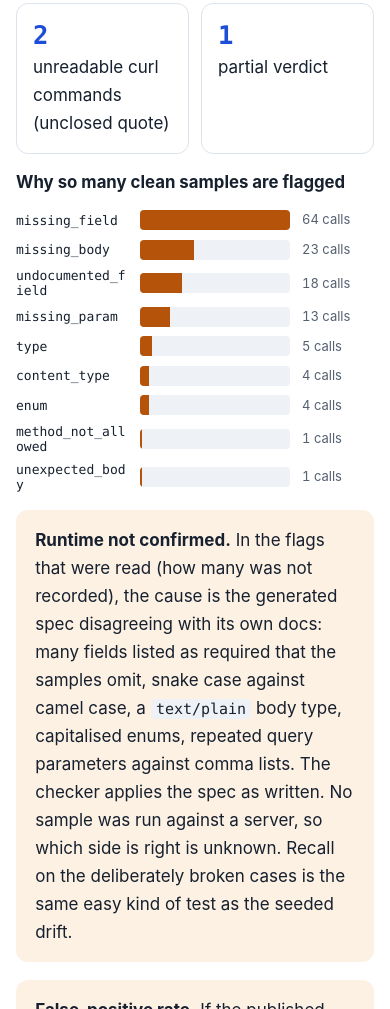
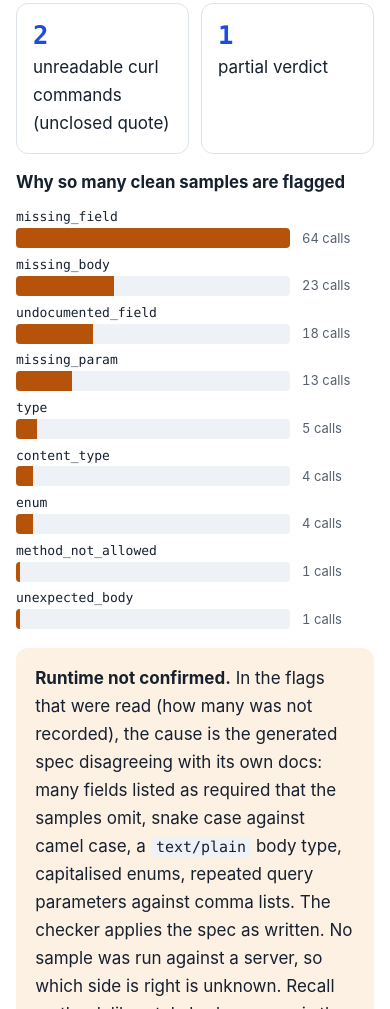
Before and after one commit to yashgix/snippetspec, a plain HTML site: page docs/index.html in a window 390 px wide. Shown: the part 1982-2991 px from the top of the page. Drawn offline with Linux system fonts and the light colour scheme.

Commit message:
Page: chart labels on their own row on phones

```diff
--- a/docs/index.html
+++ b/docs/index.html
@@ -70,7 +70,8 @@ footer { padding-block: 1.5rem 3rem; border-top: 1px solid var(--line); }
   .tiles { grid-template-columns: repeat(2, minmax(0, 1fr)); }
   .flow { grid-template-columns: minmax(0, 1fr); gap: 1.3rem; }
   .step + .step::before { content: "\2193"; left: 1rem; top: -1.25rem; transform: none; }
-  .bar { grid-template-columns: 7rem minmax(0, 1fr) 4.5rem; }
+  .bar { grid-template-columns: minmax(0, 1fr) 4.5rem; gap: 0.2rem 0.75rem; }
+  .bar .n { grid-column: 1 / -1; }
 }
 </style>
 </head>
```
Also changed, not shown: tools/page_template.html (+2 -1 lines).
